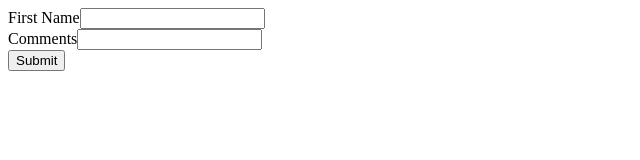
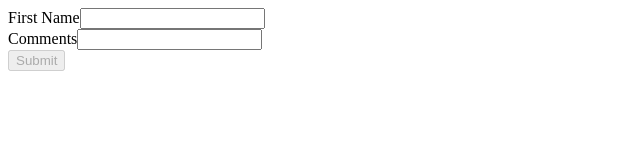
Before and after one commit to omarkarake/angular-mosh, an Angular app: page / in a window 1280 px wide. Shown: the top 160 px of the page, without its empty margins (0-640 px from the left). Built offline with nearby package versions, Linux system fonts and the light colour scheme.

Commit message:
disabling the button when inputs form is invalid

```diff
--- a/src/app/contact-form/contact-form.component.html
+++ b/src/app/contact-form/contact-form.component.html
@@ -36,5 +36,5 @@
     <label for="comments">Comments</label>
     <input ngModel name="comments" id="comments" type="text" />
   </div>
-  <button>Submit</button>
+  <button [disabled]="!f.valid">Submit</button>
 </form>
```
